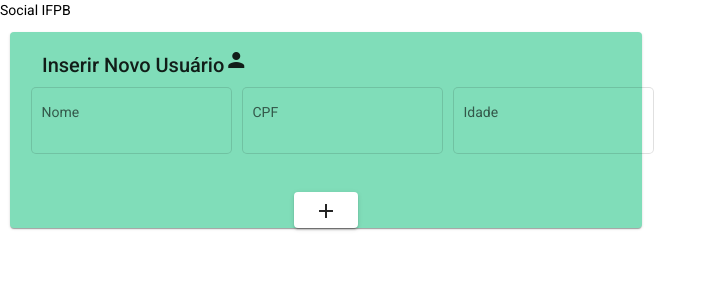
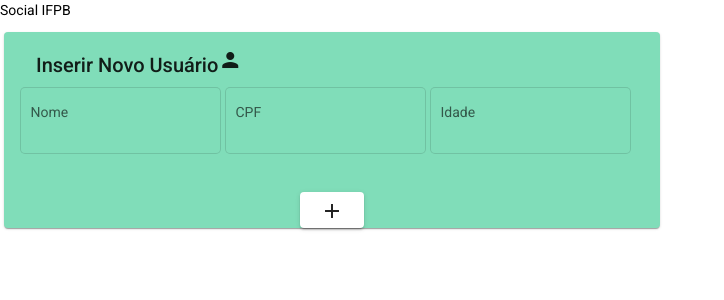
Before and after one commit to alencarjulyana/github-InsercaoCard, an Angular app: page / in a window 1280 px wide. Shown: the top 300 px of the page, without its empty margins (0-724 px from the left). Built offline with nearby package versions, Linux system fonts and the light colour scheme.

Commit message:
1 file modified

```diff
--- a/src/app/app.component.scss
+++ b/src/app/app.component.scss
@@ -5,21 +5,21 @@
 }
 
 .mat-card{
-  max-width: 600px;
   background-color: rgb(128, 221, 185);
-  margin-left: 10px;
-  margin-right: 10px;
-  margin-top: 5px;
+  margin-left: 4px;
+  margin-right: 4px;
+  margin-top: 4px;
+  max-width:624px;
+
 }
 
 .mat-form-field{
-  margin-right: 10px;
+  margin-right: 4px;
 }
 
 .mat-card-subtitle{
   display: flex;
-  margin-left: 5px;
- }
+  }
 
  .mat-card-footer{
    display: flex;
```
